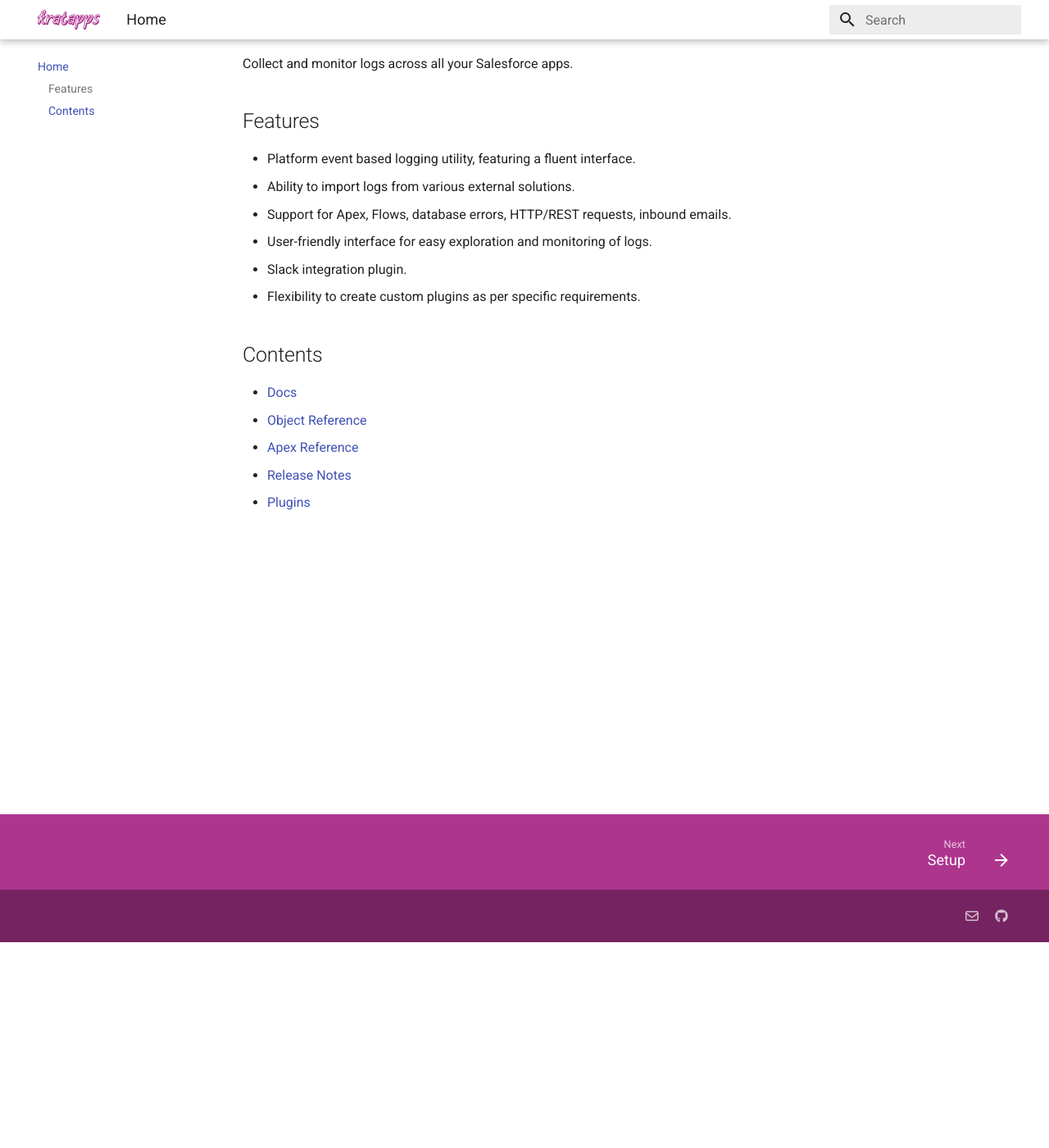
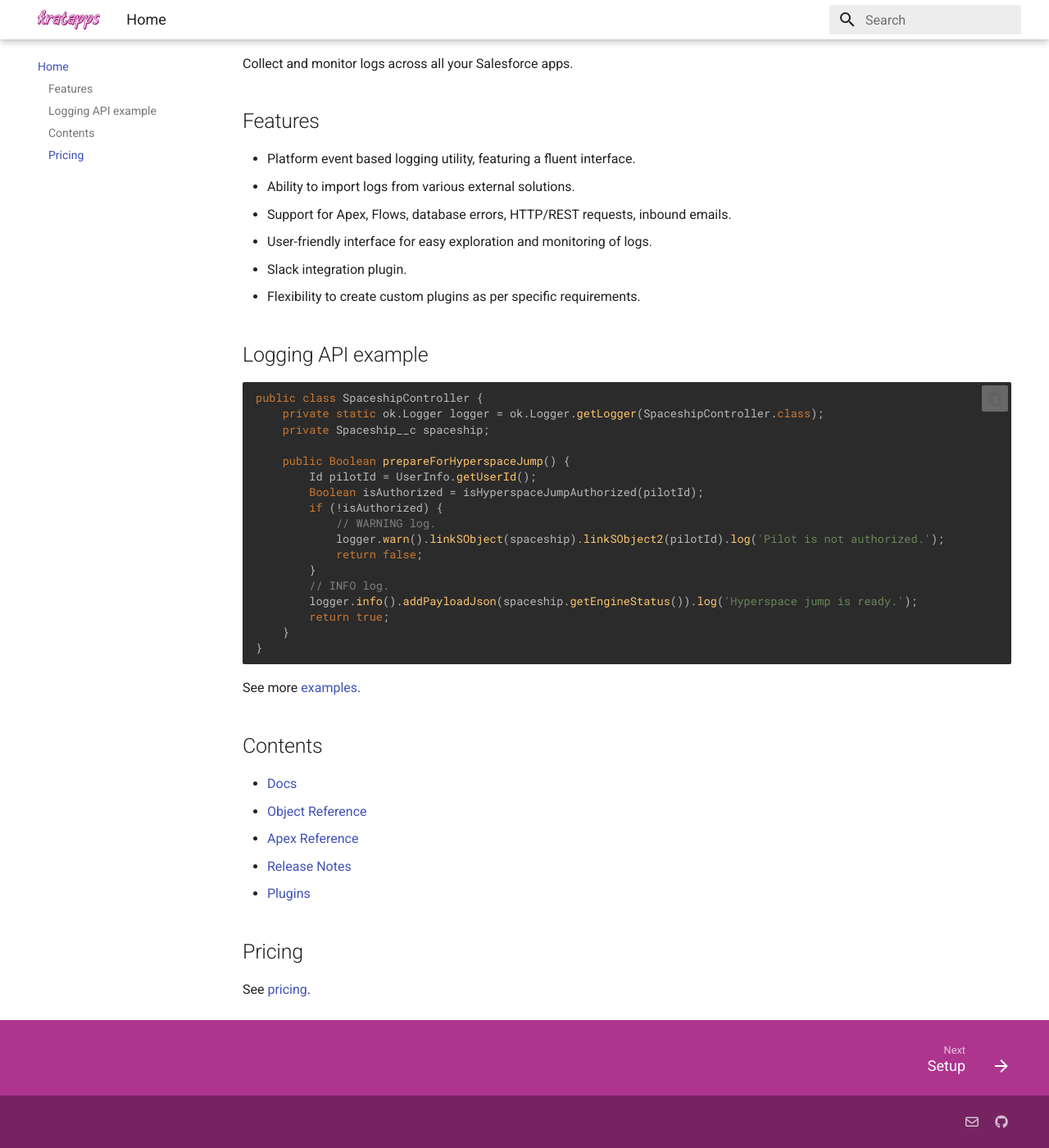
Before and after one commit to kratapps/one-logger-kratapps-com, an MkDocs documentation site: the page built from docs/index.md, in a window 1280 px wide and 1400 px high, scrolled down 251 px. Shown: the whole window at 82% size. Built offline with MkDocs 1.6.1 and Material for MkDocs 9.7.7, drawn with Linux system fonts in a browser that asks for light colours.

Commit message:
Add example.

````diff
--- a/docs/index.md
+++ b/docs/index.md
@@ -11,10 +11,35 @@
 
 -   Platform event based logging utility, featuring a fluent interface.
 -   Ability to import logs from various external solutions.
--   Support for Apex, Flows, database errors, HTTP/REST requests, inbound emails.
+-   Support for Apex, Flows, database errors, HTTP/REST requests, inbound
+    emails.
 -   User-friendly interface for easy exploration and monitoring of logs.
 -   Slack integration plugin.
 -   Flexibility to create custom plugins as per specific requirements.
+
+## Logging API example
+
+```apex
+public class SpaceshipController {
+    private static ok.Logger logger = ok.Logger.getLogger(SpaceshipController.class);
+    private Spaceship__c spaceship;
+
+    public Boolean prepareForHyperspaceJump() {
+        Id pilotId = UserInfo.getUserId();
+        Boolean isAuthorized = isHyperspaceJumpAuthorized(pilotId);
+        if (!isAuthorized) {
+            // WARNING log.
+            logger.warn().linkSObject(spaceship).linkSObject2(pilotId).log('Pilot is not authorized.');
+            return false;
+        }
+        // INFO log.
+        logger.info().addPayloadJson(spaceship.getEngineStatus()).log('Hyperspace jump is ready.');
+        return true;
+    }
+}
+```
+
+See more [examples](docs/api/logging-examples.md).
 
 ## Contents
 
@@ -23,3 +48,7 @@
 -   [Apex Reference](reference/Log.md)
 -   [Release Notes](release-notes/1.44.md)
 -   [Plugins](plugins/slack-for-one-logger.md)
+
+## Pricing
+
+See [pricing](pricing.md).
````
